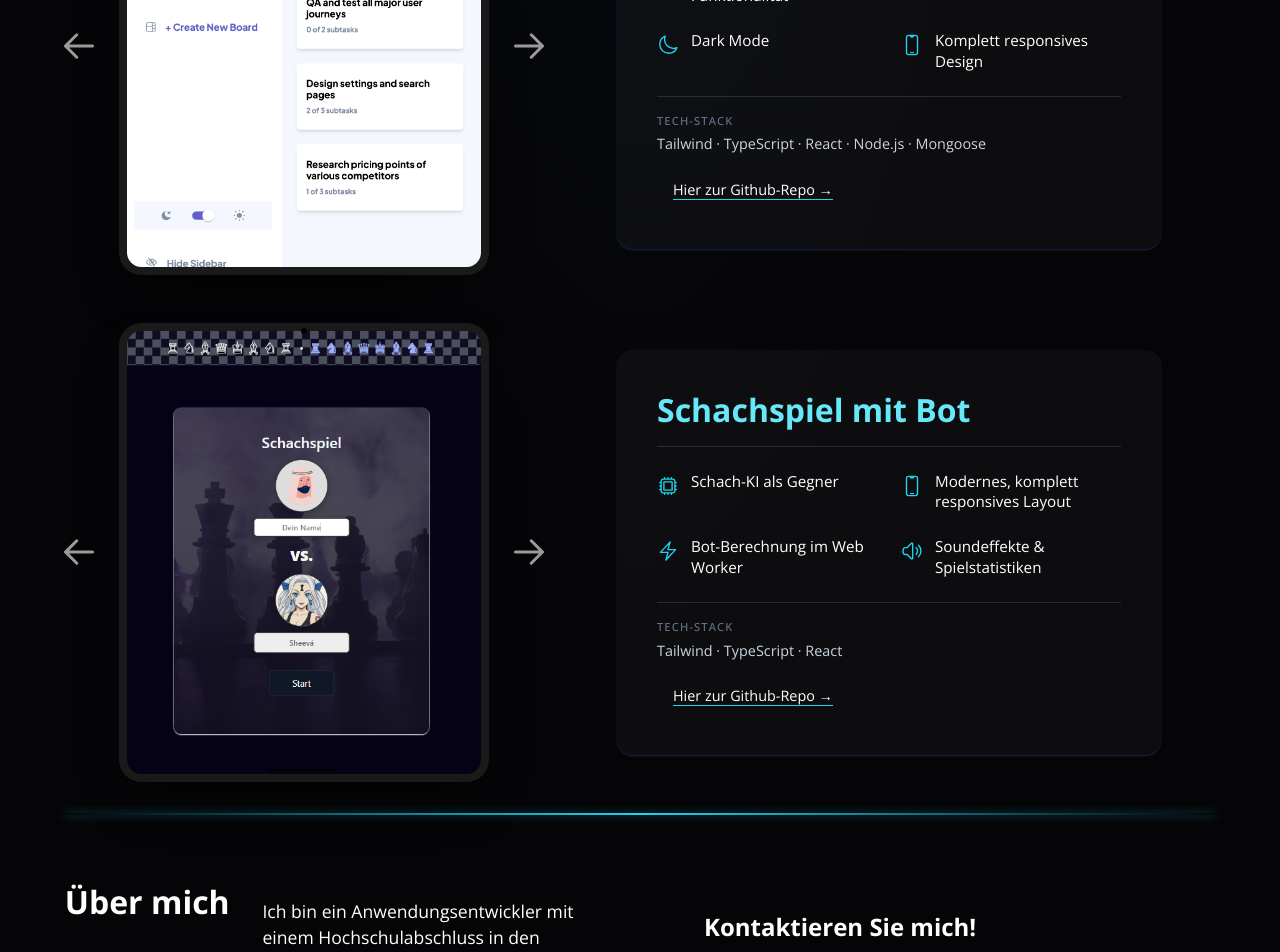
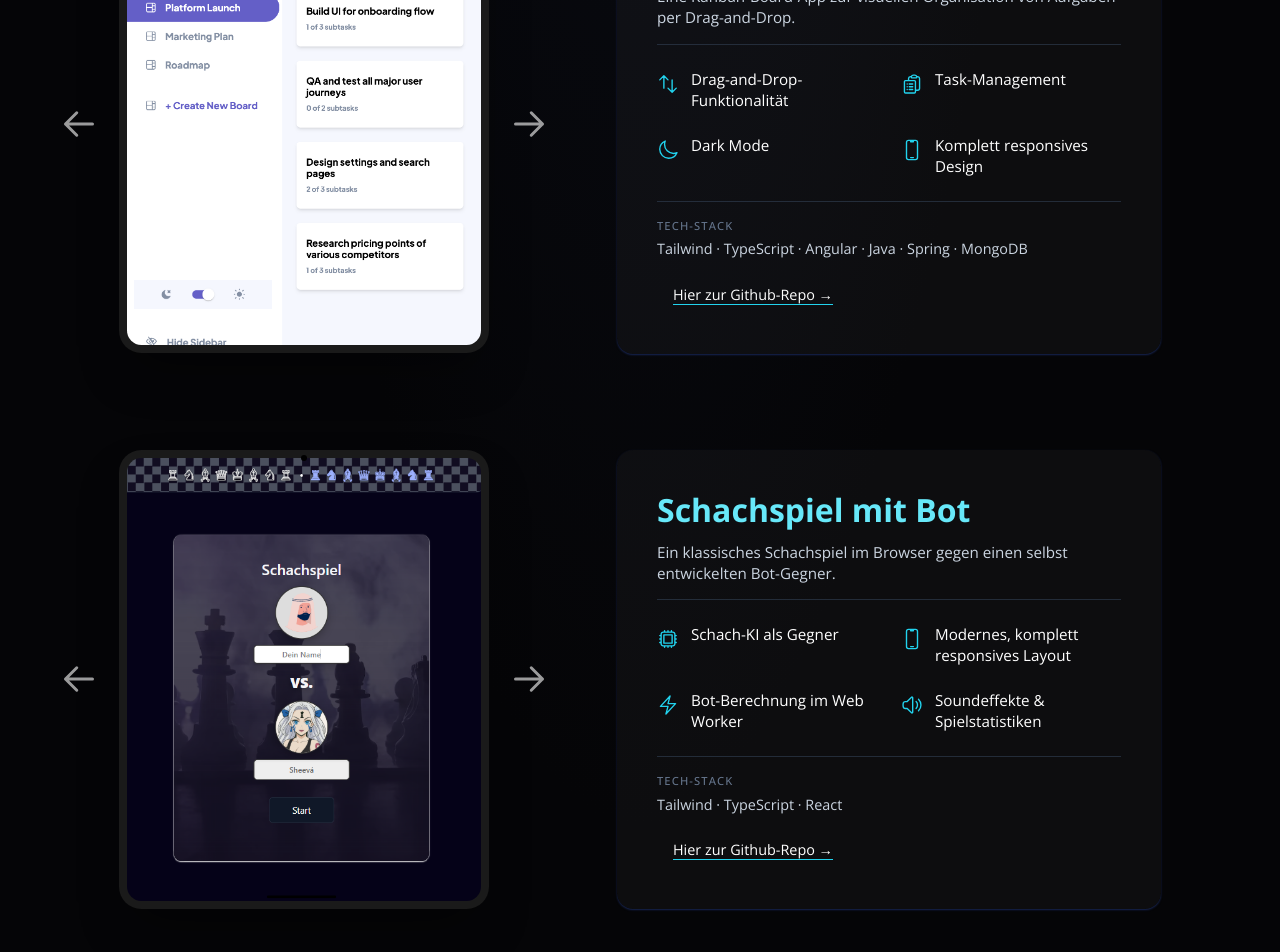
Before and after one commit to bahmady90/Portfolio, a React (Vite) app: page / in a window 1280 px wide. Shown: the part 2760-3712 px from the top of the page. Built offline with nearby package versions, Linux system fonts and the light colour scheme; what tailwindcss-animated would draw is missing.

Commit message:
leichte Anpassungen, Projektbeschreibung erweitert

```diff
--- a/src/components/ProjectDescription.tsx
+++ b/src/components/ProjectDescription.tsx
@@ -9,6 +9,7 @@ type Feature = {
 
 type ProjectDescriptionProps = {
   title: string;
+  description: string;
   features: Feature[];
   techStack: string[];
   href?: string;
@@ -18,6 +19,7 @@ type ProjectDescriptionProps = {
 
 export default function ProjectDescription({
   title,
+  description,
   features,
   techStack,
   href,
@@ -37,6 +39,10 @@ export default function ProjectDescription({
           </span>
         )}
       </div>
+
+      <p className="text-slate-300 text-[0.95rem] leading-snug mt-3">
+        {description}
+      </p>
 
       <div className="border-b border-slate-700/60 mt-4 mb-6" />
 
--- a/src/components/slides/ChessSlide.tsx
+++ b/src/components/slides/ChessSlide.tsx
@@ -36,6 +36,7 @@ export default function ChessSlide() {
       <Carousel images={myMoodleImages} phone={false}/>
       <ProjectDescription
         title="Schachspiel mit Bot"
+        description="Ein klassisches Schachspiel im Browser gegen einen selbst entwickelten Bot-Gegner."
         features={chessFeatures}
         techStack={["Tailwind", "TypeScript", "React"]}
         href="https://github.com/bahmady90/Schach"
--- a/src/components/slides/KanbanSlide.tsx
+++ b/src/components/slides/KanbanSlide.tsx
@@ -26,8 +26,9 @@ export default function KanbanSlide() {
       <Carousel images={kabanImages} phone={false}/>
       <ProjectDescription
         title="Kanban-Webapp"
+        description="Eine Kanban-Board-App zur visuellen Organisation von Aufgaben per Drag-and-Drop."
         features={kanbanFeatures}
-        techStack={["Tailwind", "TypeScript", "React", "Node.js", "Mongoose"]}
+        techStack={["Tailwind", "TypeScript", "Angular", "Java", "Spring", "MongoDB"]}
         href="https://github.com/bahmady90/kanban"
       />
 
--- a/src/components/slides/OnHandSlide.tsx
+++ b/src/components/slides/OnHandSlide.tsx
@@ -30,6 +30,7 @@ export default function OnHandSlide() {
       <Carousel images={onHandImages} phone={true}/>
       <ProjectDescription
         title="OnHand native App"
+        description="Eine native App zur KI-gestützten Verwaltung und Organisation persönlicher Dokumente."
         features={onHandFeatures}
         techStack={["Tailwind", "TypeScript", "React", "NestJS", "Postgres", "TypeORM"]}
         inProgress
--- a/src/components/ÜberMich.tsx
+++ b/src/components/ÜberMich.tsx
@@ -5,7 +5,7 @@ const ÜberMich = forwardRef<HTMLDivElement>((props, ref) => {
   console.log(props)
   return (
     <div ref={ref} className="w-full h-fit flex flex-col xl:grid xl:grid-cols-[40%_60%] ml-[5%] xl:ml-0 rounded-2xl self-center justify-self-center p-6 sm:p-8">
-      <h2 className=" text-[1rem] lg:text-[1.5rem] xl:text-[2rem] font-bold text-white lg:justify-self-center lg:self-start">
+      <h2 className=" text-[1.5rem] sm:text-[1.8rem] md:text-[2.5rem] text-sky-100 bg-clip-text text-transparent lg:justify-self-center lg:self-start font-bold">
         Über mich
       </h2>
       <div className="flex flex-col gap-y-5 justify-self-center self-start mt-5">
```
